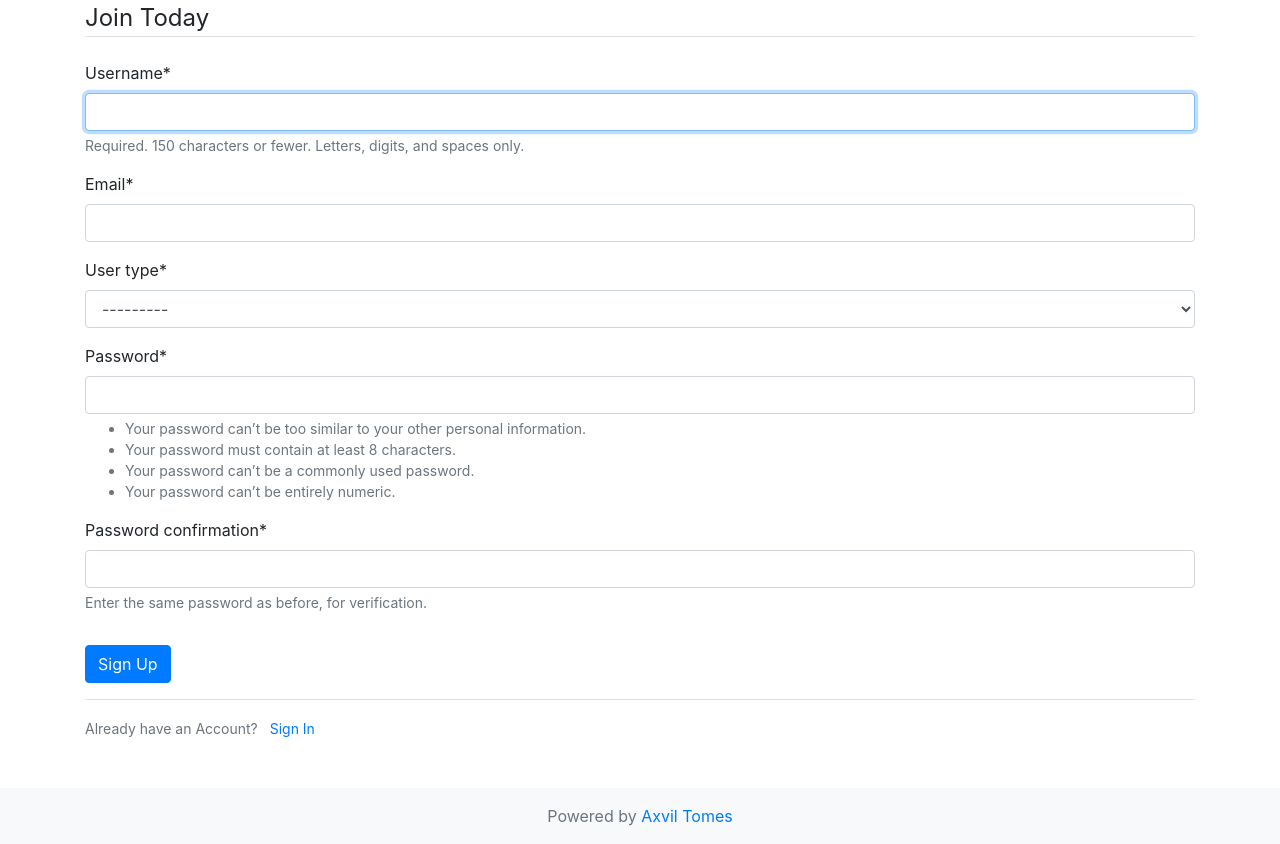
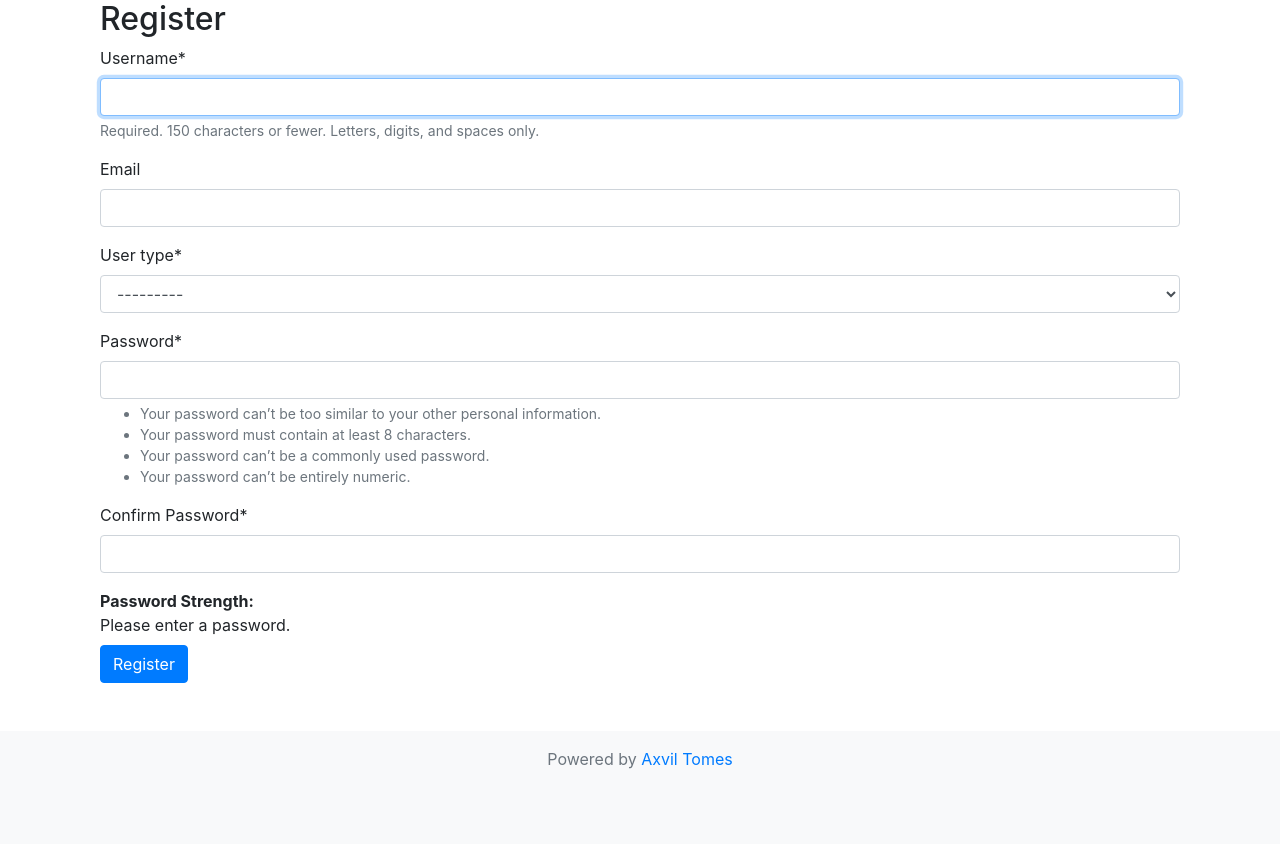
Before and after one commit to aswoo12/simpleInquiryApp, a Django app: page /registration/ in a window 1280 px wide. Shown: the part 56-900 px from the top of the page. After the commit the page ends 825 px from the top, so only its background shows below. Run offline with Django 4.2, Linux system fonts and the light colour scheme; some libraries are stand-ins or nearby versions.

Commit message:
Add Password Strength meter

```diff
--- a/inquiries/views.py
+++ b/inquiries/views.py
@@ -180,7 +180,7 @@ class AdministrativeRequestsListView(LoginRequiredMixin,ListView):
        # Get the currently logged-in user
         user = self.request.user
 
-        # If the user is a facilitator, filter administrative requests sent by the facilitator
+        # If the user is a facilitator, filter administrative requests sent by all students
         if user.is_facilitator():
             return AdministrativeRequests.objects.filter(sender=user)
 
@@ -188,7 +188,7 @@ class AdministrativeRequestsListView(LoginRequiredMixin,ListView):
         elif user.is_student():
             return AdministrativeRequests.objects.filter(sender=user)
 
-        elif user.is_teamlead:
+        elif user.is_teamlead():
             # If the user is a team lead, return all administrative requests
             return AdministrativeRequests.objects.all()
 
--- a/musersapp/settings.py
+++ b/musersapp/settings.py
@@ -12,6 +12,7 @@ https://docs.djangoproject.com/en/4.2/ref/settings/
 
 from pathlib import Path
 from decouple import config
+import os
 
 BASE_DIR = Path(__file__).resolve().parent.parent
 
@@ -126,9 +127,8 @@ USE_TZ = True
 CRISPY_ALLOWED_TEMPLATE_PACKS = "bootstrap4"
 
 CRISPY_TEMPLATE_PACK = "bootstrap4"
+
 STATIC_URL = "static/"
 
-# Default primary key field type
-# https://docs.djangoproject.com/en/4.2/ref/settings/#default-auto-field
 
 DEFAULT_AUTO_FIELD = "django.db.models.BigAutoField"
--- a/users/forms.py
+++ b/users/forms.py
@@ -1,9 +1,36 @@
+# from django import forms
+# from .models import CustomUser
+# from django.contrib.auth.forms import UserCreationForm
+
+# class RegistrationForm(UserCreationForm):
+#     email = forms.EmailField(required=True)
+#     class Meta:
+#         model = CustomUser
+#         fields = ['username', 'email', 'user_type', 'password1', 'password2']
+
 from django import forms
+from django.contrib.auth.forms import UserCreationForm
+from django.contrib.auth import password_validation
 from .models import CustomUser
-from django.contrib.auth.forms import UserCreationForm
 
 class RegistrationForm(UserCreationForm):
-    email = forms.EmailField(required=True)
+    email = forms.EmailField(required=False, widget=forms.EmailInput(attrs={'class': 'form-control'}))
+    password1 = forms.CharField(
+        label="Password",
+        widget=forms.PasswordInput(attrs={'class': 'form-control', 'id': 'password-input'}),
+        help_text=password_validation.password_validators_help_text_html(),
+    )
+    password2 = forms.CharField(
+        label="Confirm Password",
+        widget=forms.PasswordInput(attrs={'class': 'form-control'}),
+    )
+
+    # Add an additional field for password strength
+    password_strength = forms.CharField(
+        widget=forms.HiddenInput(),
+        required=False,
+    )
+
     class Meta:
         model = CustomUser
-        fields = ['username', 'email', 'user_type', 'password1', 'password2']
+        fields = ('username', 'email', 'user_type')
--- a/users/templates/users/registration.html
+++ b/users/templates/users/registration.html
@@ -1,23 +1,45 @@
-{% extends 'users/home.html' %}
+{% extends 'users/base.html' %}
 {% load crispy_forms_tags %}
+
 {% block content %}
-<div class="content-section">
-    <form method="POST" class="needs-validation" novalidate>
+<div class="container">
+    <h2>Register</h2>
+    <form method="post">
         {% csrf_token %}
-        <fieldset class="form-group">
-            <legend class="border-bottom mb-4">Join Today</legend>
-
-            {{ form|crispy }}
-        </fieldset>
-        <div class="form-group">
-            <button class="btn btn-primary" type="submit">Sign Up</button>
+        {{ form|crispy }}
+        <div>
+            <strong>Password Strength:</strong>
+            <div id="password-strength">Please enter a password.</div>
         </div>
+        <button type="submit" class="btn btn-primary" style="margin-top: 8px;">Register</button>
     </form>
-    <div class="border-top pt-3">
-        <small class="text-muted">Already have an Account?
-            <a class="ml-2" href="{% url 'login' %}">Sign In</a>
-        </small>
-    </div>
 </div>
 
-{% endblock content %}
+<script src="https://cdnjs.cloudflare.com/ajax/libs/zxcvbn/4.4.2/zxcvbn.js"></script>
+<script>
+document.addEventListener('DOMContentLoaded', function () {
+    const passwordInput = document.getElementById('password-input');
+    const passwordStrengthField = document.getElementById('password-strength');
+
+    passwordInput.addEventListener('input', function () {
+        const password = passwordInput.value;
+        const result = zxcvbn(password);
+
+        // Update password strength feedback
+        passwordStrengthField.innerHTML = ''; // Clear previous feedback
+
+        if (result.score === 0) {
+            passwordStrengthField.innerHTML = '<span style="color: red;">Very Weak</span>';
+        } else if (result.score === 1) {
+            passwordStrengthField.innerHTML = '<span style="color: orange;">Weak</span>';
+        } else if (result.score === 2) {
+            passwordStrengthField.innerHTML = '<span style="color: yellow;">Medium</span>';
+        } else if (result.score === 3) {
+            passwordStrengthField.innerHTML = '<span style="color: green;">Strong</span>';
+        } else if (result.score === 4) {
+            passwordStrengthField.innerHTML = '<span style="color: darkgreen;">Very Strong</span>';
+        }
+    });
+});
+</script>
+{% endblock %}
--- a/users/views.py
+++ b/users/views.py
@@ -19,7 +19,7 @@ def registration(request):
                 user.set_password(password1)
                 user.save()
 
-                messages.success(request, f'Your Account has been created!{username}, You are now able to log in')
+                messages.success(request, f'Your Account has been created {username} ! Proceed to log in')
                 return redirect('login')  # Redirect to the login page
             else:
                 # Handle password mismatch error here
```
Also changed, not shown: db.sqlite3.
